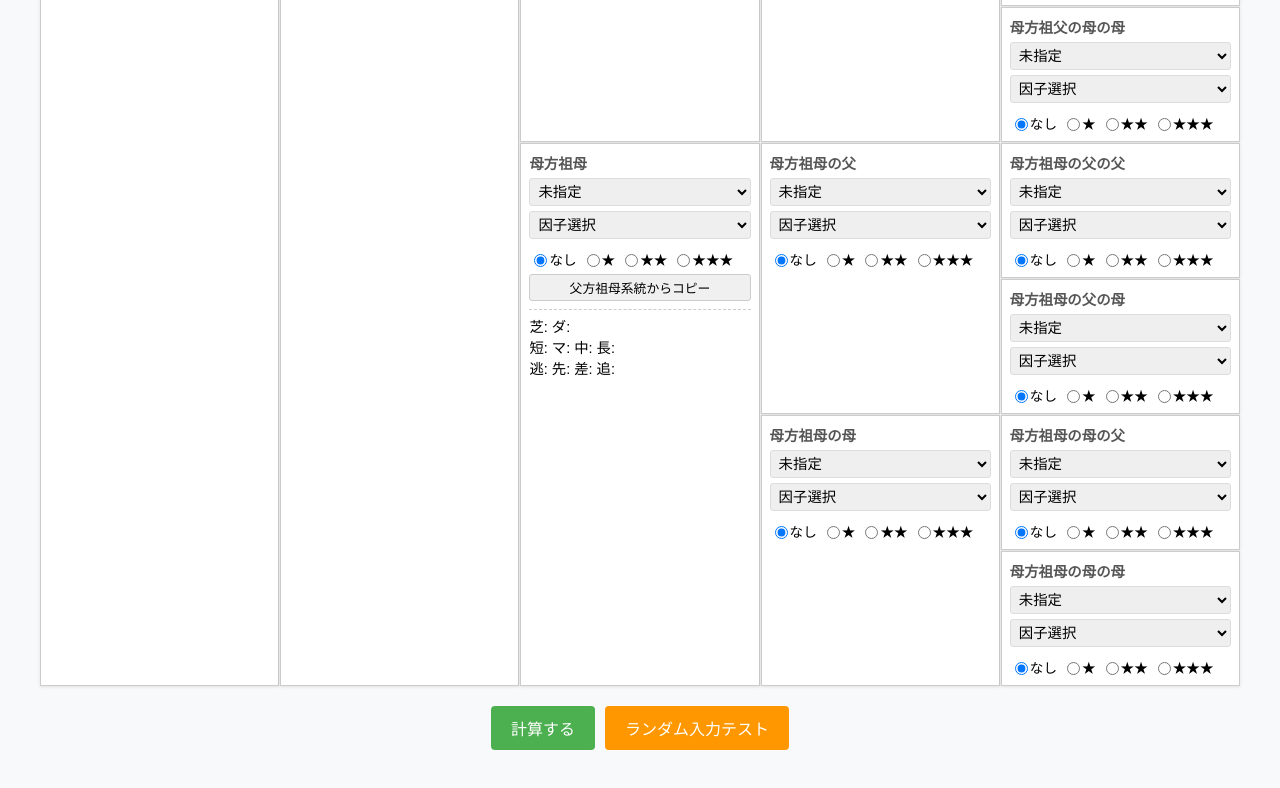
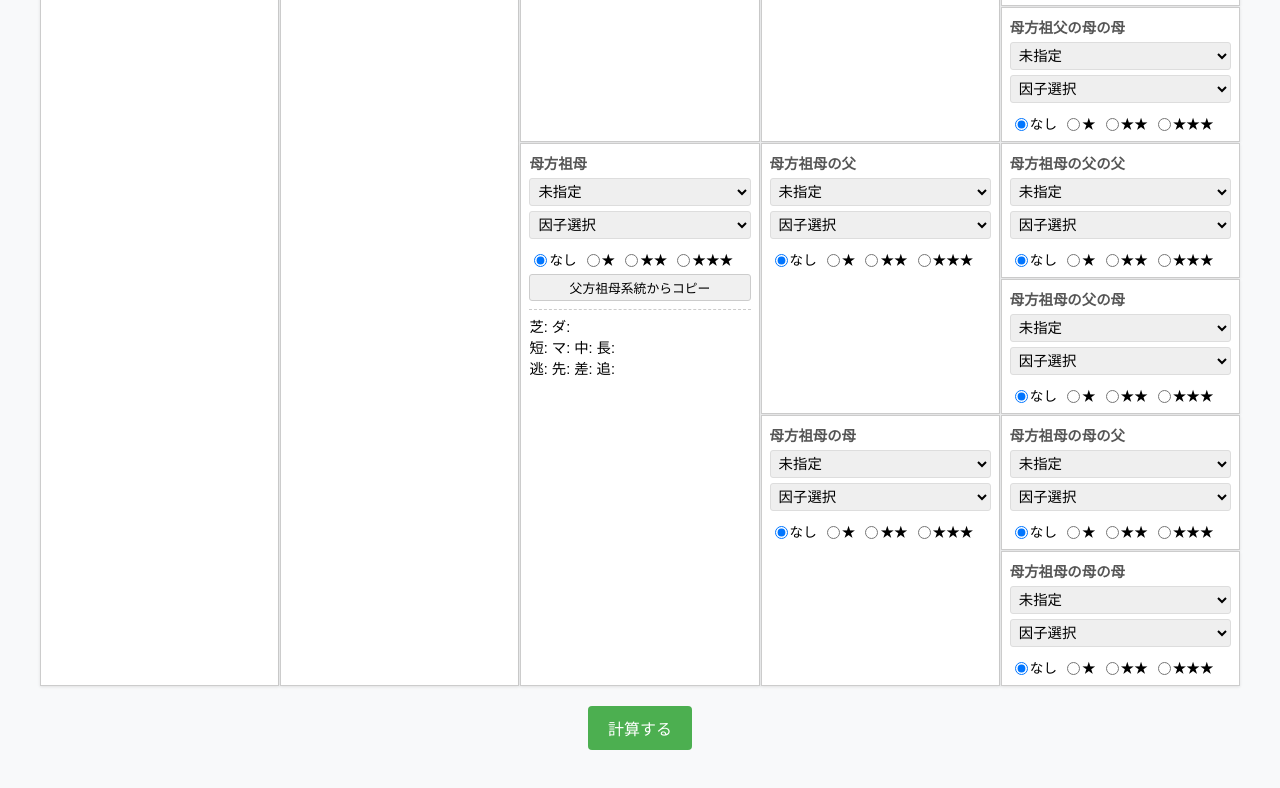
Before and after one commit to bricomchang/ummsm-tekisei-plan, a plain HTML site: page docs/index.html in a window 1280 px wide. Shown: the part 1598-2386 px from the top of the page. Drawn offline with Linux system fonts and the light colour scheme.

Commit message:
Update index.html

```diff
--- a/docs/index.html
+++ b/docs/index.html
@@ -245,7 +245,6 @@
 
   <div class="button-container">
     <button id="calculate-button">計算する</button>
-    <button id="test-button">ランダム入力テスト</button>
   </div>
 
   <div id="results"></div>
```
